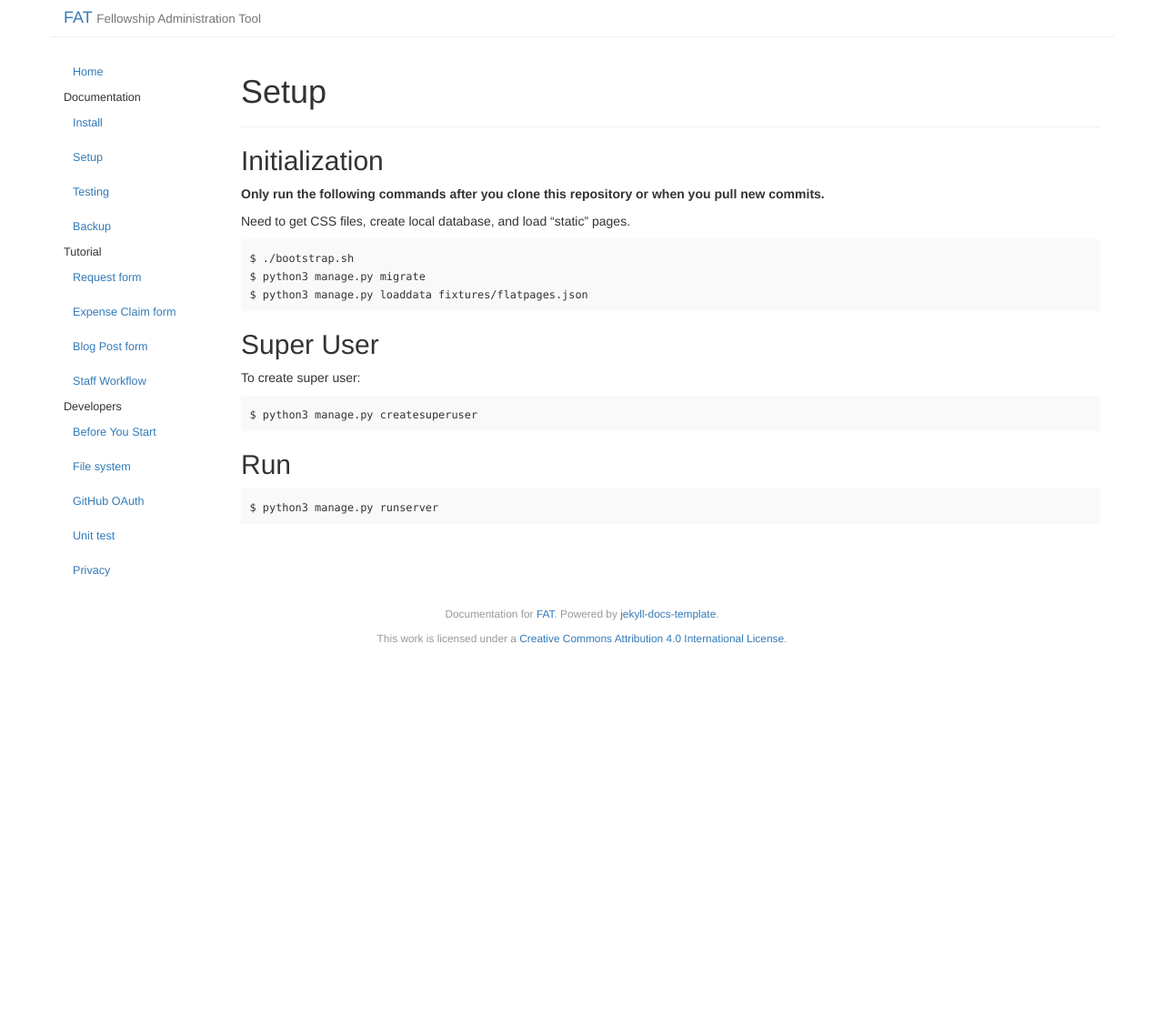
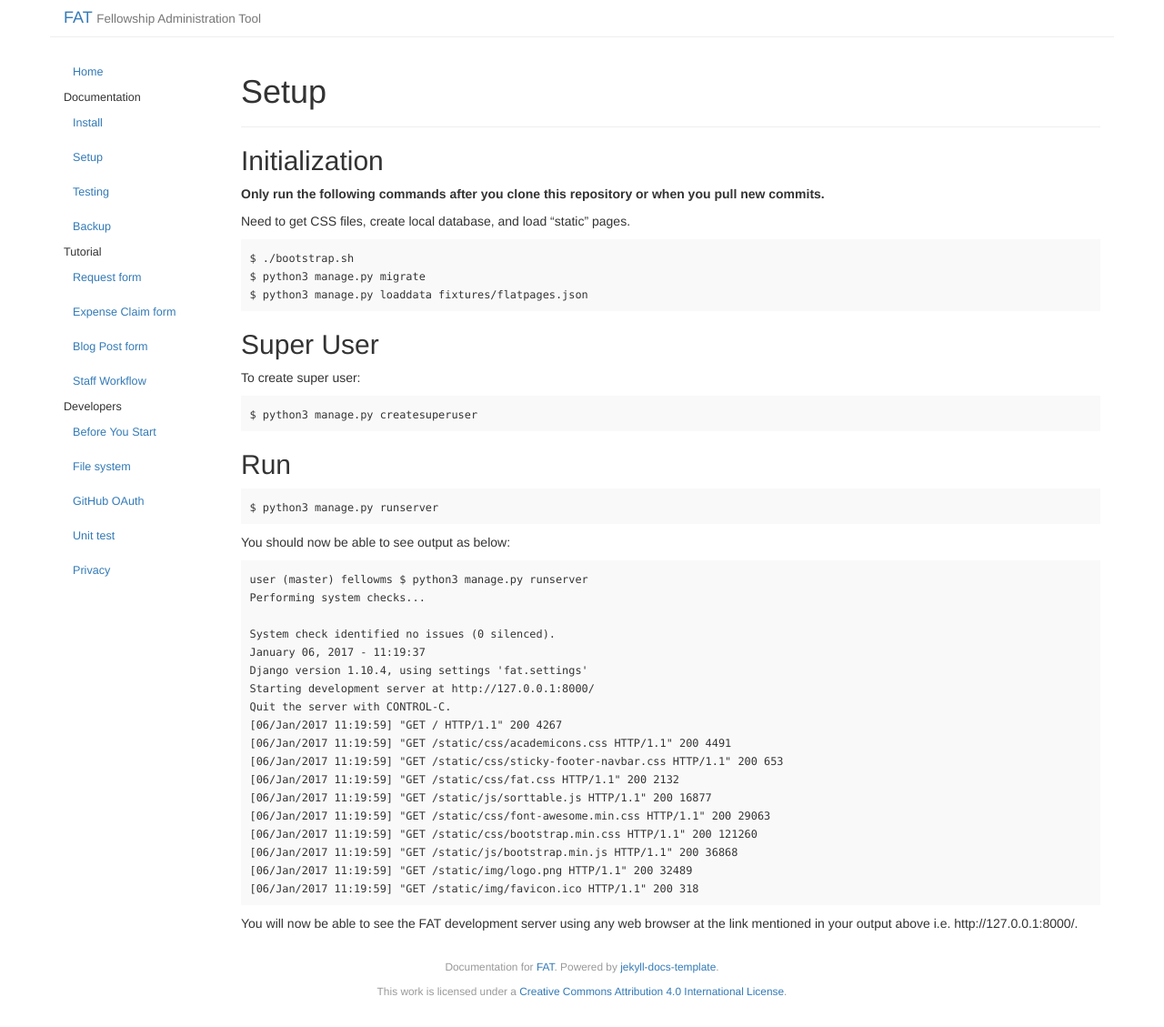
Before and after one commit to softwaresaved/lowfat, a Jekyll site: the page built from docs/_posts/2016-12-09-setup.md, in a window 1280 px wide. Shown: the whole page at 91% size. Built offline with Jekyll 4.4.1, drawn with Linux system fonts in a browser that asks for light colours; before the commit the page ends 900 px from its top, so only the background shows below that.

Commit message:
Update setup documentation
Included details about the output expected and how to see the FAT development server running.

```diff
--- a/docs/_posts/2016-12-09-setup.md
+++ b/docs/_posts/2016-12-09-setup.md
@@ -33,3 +33,29 @@ $ python3 manage.py createsuperuser
 ~~~
 $ python3 manage.py runserver
 ~~~
+
+You should now be able to see output as below:
+
+~~~
+user (master) fellowms $ python3 manage.py runserver
+Performing system checks...
+
+System check identified no issues (0 silenced).
+January 06, 2017 - 11:19:37
+Django version 1.10.4, using settings 'fat.settings'
+Starting development server at http://127.0.0.1:8000/
+Quit the server with CONTROL-C.
+[06/Jan/2017 11:19:59] "GET / HTTP/1.1" 200 4267
+[06/Jan/2017 11:19:59] "GET /static/css/academicons.css HTTP/1.1" 200 4491
+[06/Jan/2017 11:19:59] "GET /static/css/sticky-footer-navbar.css HTTP/1.1" 200 653
+[06/Jan/2017 11:19:59] "GET /static/css/fat.css HTTP/1.1" 200 2132
+[06/Jan/2017 11:19:59] "GET /static/js/sorttable.js HTTP/1.1" 200 16877
+[06/Jan/2017 11:19:59] "GET /static/css/font-awesome.min.css HTTP/1.1" 200 29063
+[06/Jan/2017 11:19:59] "GET /static/css/bootstrap.min.css HTTP/1.1" 200 121260
+[06/Jan/2017 11:19:59] "GET /static/js/bootstrap.min.js HTTP/1.1" 200 36868
+[06/Jan/2017 11:19:59] "GET /static/img/logo.png HTTP/1.1" 200 32489
+[06/Jan/2017 11:19:59] "GET /static/img/favicon.ico HTTP/1.1" 200 318
+~~~
+
+You will now be able to see the FAT development server using any web browser at the link mentioned in your output above i.e.
+http://127.0.0.1:8000/.
```
